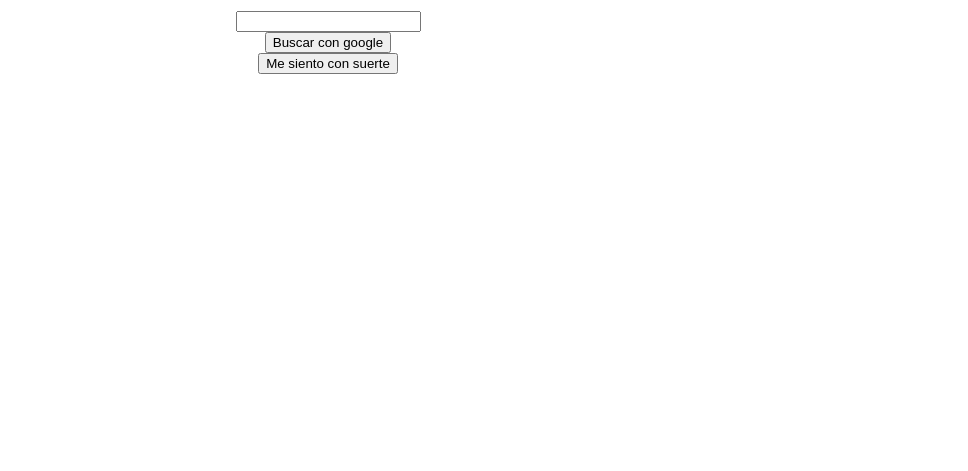
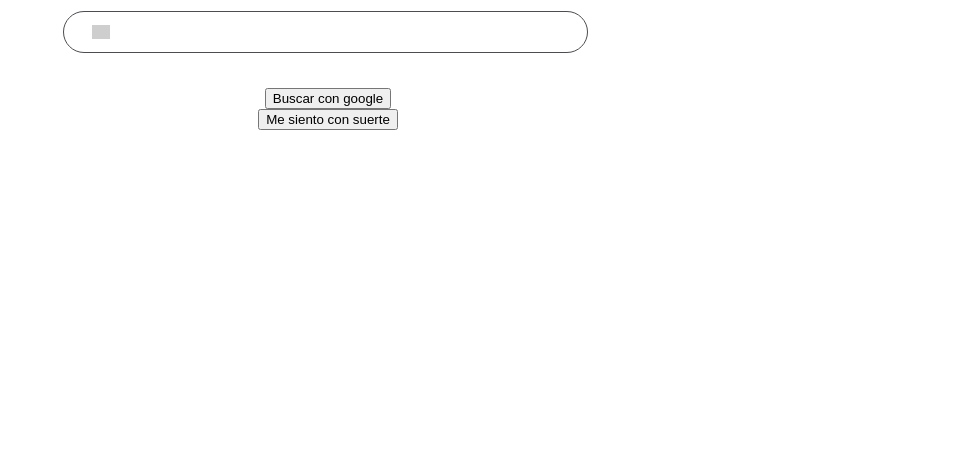
Before and after one commit to RaynierDev/google, a plain HTML site: page index.html in a window 1280 px wide. Shown: the part 329-800 px from the top of the page, without its empty margins (312-1280 px from the left). Drawn offline with Linux system fonts and the light colour scheme; grey boxes are pictures that could not be loaded.

Commit message:
estilos al input

```diff
--- a/main.css
+++ b/main.css
@@ -78,3 +78,49 @@
     width: 272px;
     height: 92px;
 }
+
+main .main-input{
+    width:530px;
+    margin: 0 auto;
+    margin-bottom: 35px;
+}
+
+main .main-input-container{
+    width: 525px;
+    border-radius: 100px;
+    border: 1PX solid #4a4d51;
+    display: flex;
+    justify-content: center;
+    align-items: center;
+}
+
+main .main-input input{
+    width:  450px;
+    height: 40px;
+    border:none;
+    outline: none;
+}
+
+main .main-input-container:hover{
+    box-shadow: 0 1px 6px 0 #20212447;
+    border-color: #dfe1e500;
+}
+
+main .main-input .search-icon{
+    background-image: url("https://img.icons8.com/android/24/000000/search.png");
+    background-repeat: no-repeat;
+    background-position: center;
+    background-size: contain;
+    width: 18px;
+    height: 18px;
+    opacity: .5;
+}
+
+main .main-input .micro-item{
+    background-image: url("https://www.gstatic.com/images/branding/googlemic/2x/googlemic_color_24dp.png");
+    background-repeat: no-repeat;
+    background-position: center;
+    background-size: contain;
+    width: 18px;
+    height: 18px;
+}
```
